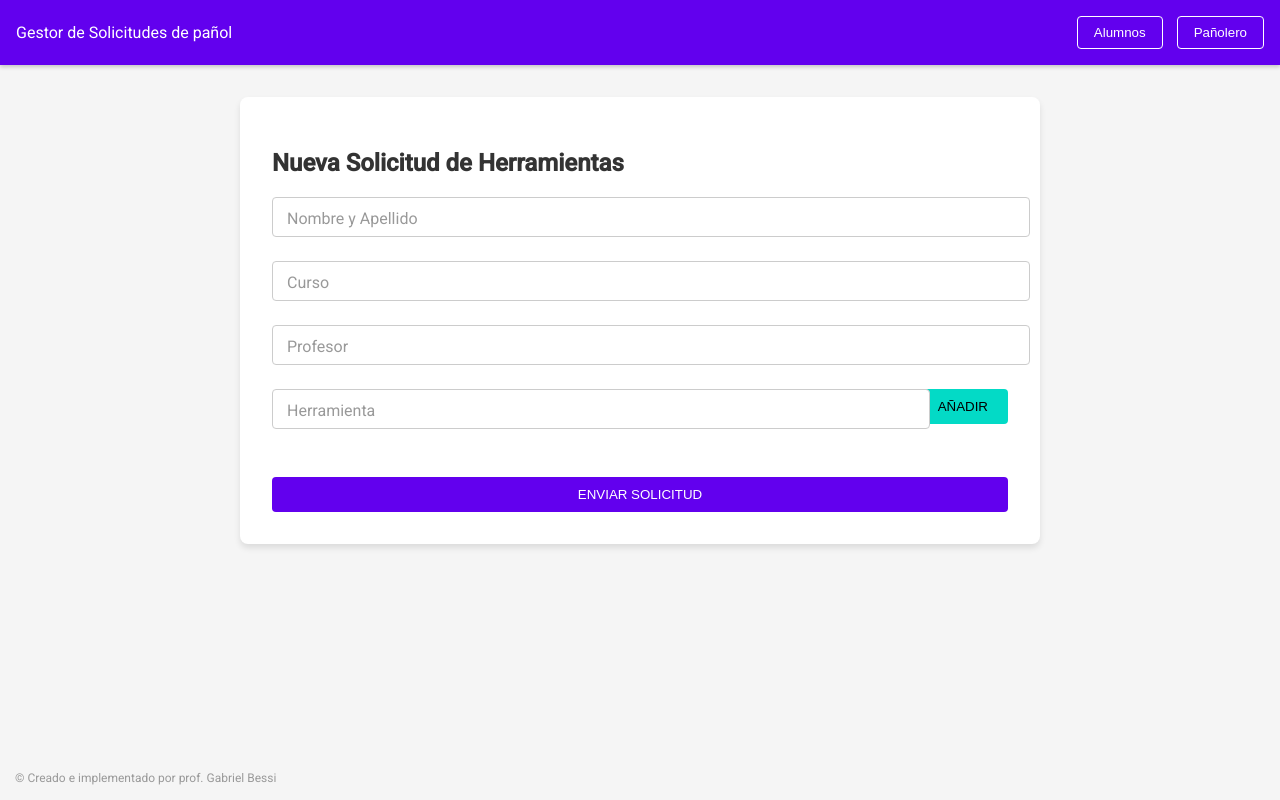
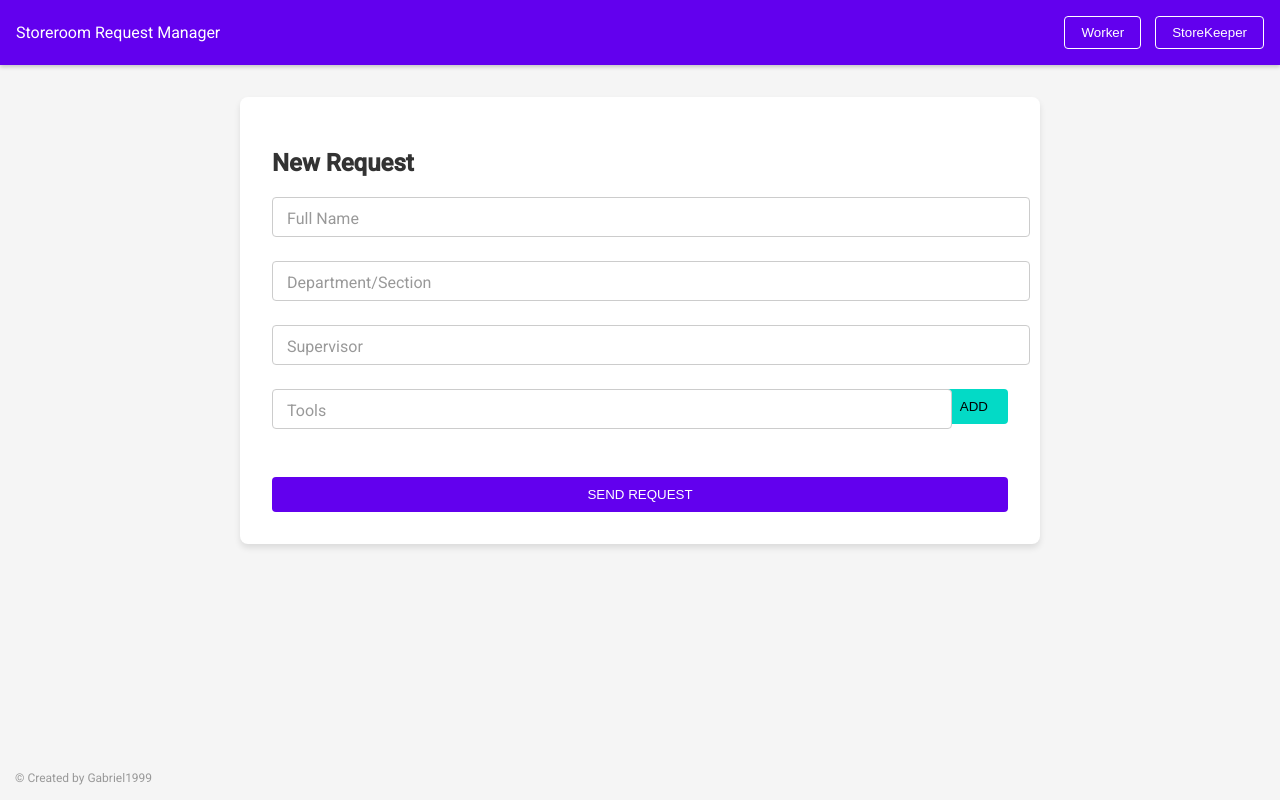
Before and after one commit to GabrielGB1999/Storeroom-Request, a plain HTML site: page frontend/index.html in a window 1280 px wide. Drawn offline with Linux system fonts and the light colour scheme.

Commit message:
Update index.html

```diff
--- a/frontend/index.html
+++ b/frontend/index.html
@@ -13,49 +13,49 @@
 
     <!-- Navigation -->
     <nav class="navbar">
-        <div class="nav-title">Gestor de Solicitudes de pañol</div>
+        <div class="nav-title">Storeroom Request Manager</div>
         <div class="nav-links">
-            <button onclick="showWorkerSection()">Alumnos</button>
-            <button onclick="showStorekeeperLogin()">Pañolero</button>
+            <button onclick="showWorkerSection()">Worker</button>
+            <button onclick="showStorekeeperLogin()">StoreKeeper</button>
         </div>
     </nav>
 
     <!-- Worker Section -->
     <div id="worker-section" class="container active">
         <div class="card">
-            <h2>Nueva Solicitud de Herramientas</h2>
+            <h2>New Request</h2>
             <div class="input-group">
                 <input type="text" id="w-name" placeholder=" " required>
-                <label>Nombre y Apellido</label>
+                <label>Full Name</label>
             </div>
             <div class="input-group">
                 <input type="text" id="w-course" placeholder=" " required>
-                <label>Curso</label>
+                <label>Department/Section</label>
             </div>
             <div class="input-group">
                 <input type="text" id="w-supervisor" placeholder=" " required>
-                <label>Profesor</label>
+                <label>Supervisor</label>
             </div>
 
             <div class="tool-adder">
                 <div class="input-group">
                     <input type="text" id="w-tool-input" placeholder=" ">
-                    <label>Herramienta</label>
+                    <label>Tools</label>
                 </div>
-                <button class="btn-secondary" onclick="addTool()">Añadir</button>
+                <button class="btn-secondary" onclick="addTool()">Add</button>
             </div>
 
             <ul id="tool-list"></ul>
 
-            <button class="btn-primary" onclick="submitRequest()">Enviar Solicitud</button>
+            <button class="btn-primary" onclick="submitRequest()">Send Request</button>
         </div>
 
         <!-- Status Overlay for Worker -->
         <div id="worker-status-overlay" class="overlay hidden">
             <div class="status-box">
-                <h2 id="status-message">Solicitud Enviada</h2>
+                <h2 id="status-message">Request Sent</h2>
                 <div class="loader"></div>
-                <p>Por favor espere el llamado del pañolero por este medio</p>
+                <p>Please, wait for the storekeeper call in this window</p>
                 <button id="reset-worker-btn" class="hidden btn-secondary" onclick="resetWorker()">New Request</button>
             </div>
         </div>
@@ -64,12 +64,12 @@
     <!-- Storekeeper Login -->
     <div id="login-section" class="container hidden">
         <div class="card login-card">
-            <h2>Acceso Pañolero</h2>
+            <h2>StoreKeeper Access</h2>
             <div class="input-group">
                 <input type="password" id="sk-password" placeholder=" ">
-                <label>Contraseña</label>
+                <label>Password</label>
             </div>
-            <button class="btn-primary" onclick="loginStorekeeper()">Ingresar</button>
+            <button class="btn-primary" onclick="loginStorekeeper()">Log In</button>
             <p id="login-error" class="error-msg"></p>
         </div>
     </div>
@@ -77,8 +77,8 @@
     <!-- Storekeeper Dashboard -->
     <div id="storekeeper-dashboard" class="container hidden">
         <div class="dashboard-header">
-            <h2>Solicitudes Activas</h2>
-            <button class="btn-secondary" onclick="logoutStorekeeper()">Salir</button>
+            <h2>Active Request</h2>
+            <button class="btn-secondary" onclick="logoutStorekeeper()">Exit</button>
         </div>
         <div id="requests-grid" class="grid">
             <!-- Requests will be injected here -->
@@ -86,7 +86,7 @@
     </div>
 
 	 <div class="copyright-text">
-        	&copy; Creado e implementado por prof. Gabriel Bessi
+        	&copy; Created by Gabriel1999
     </div>
 
     <script src="script.js"></script>
```
